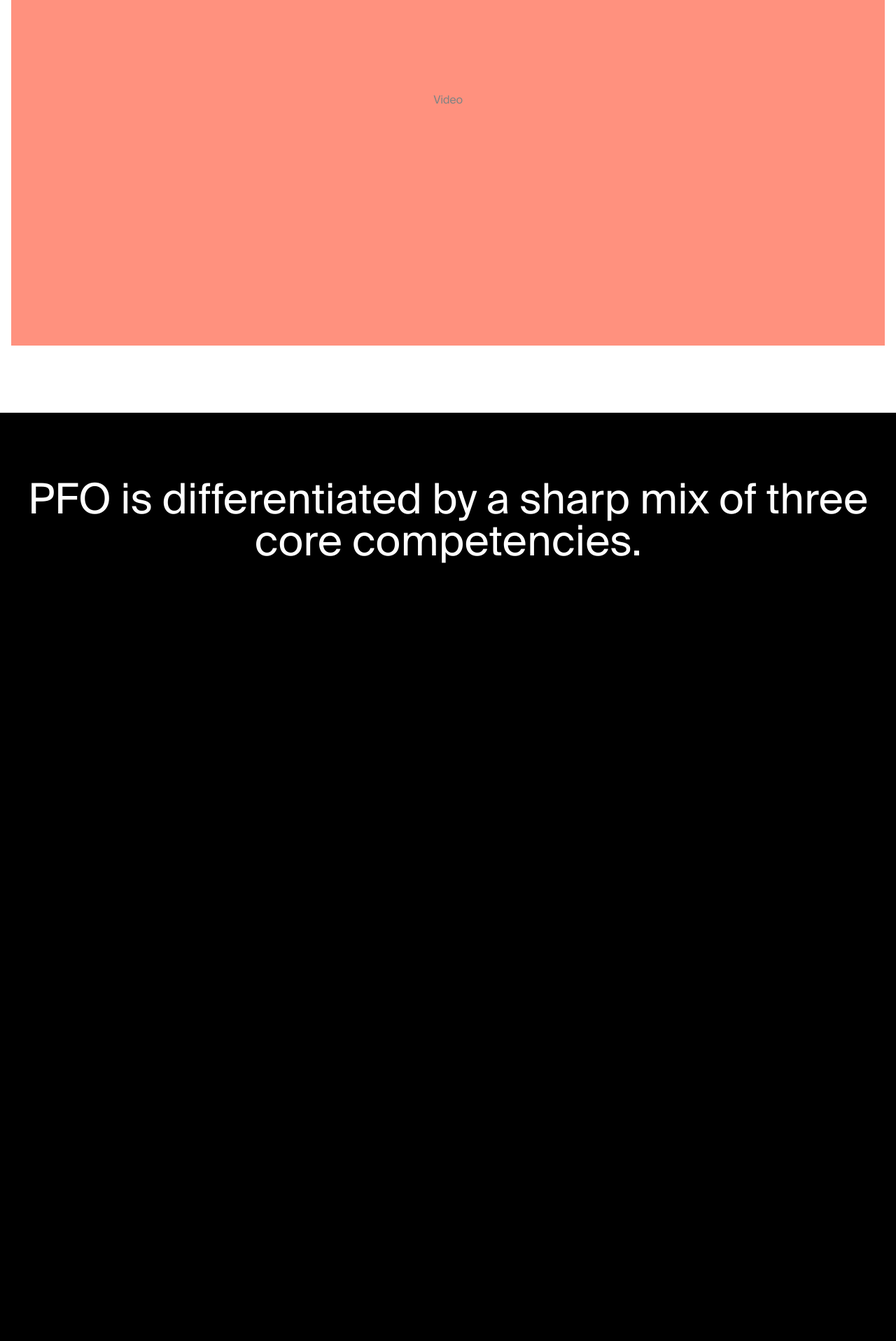
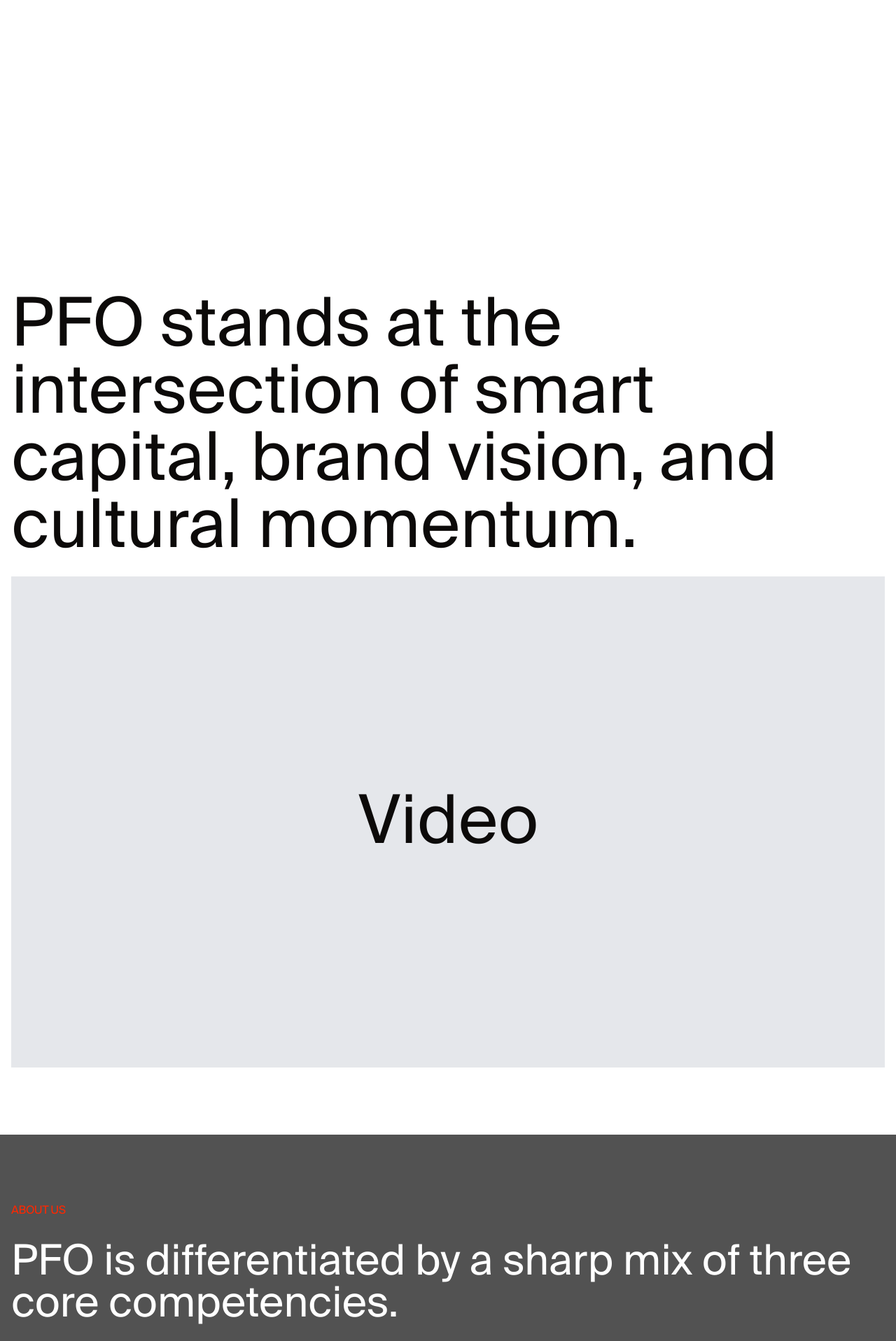
Before and after one commit to leandesigngmbh/panzel-family-office-2, a Next.js app: page / in a window 1280 px wide. Shown: the part 880-2797 px from the top of the page at 70% size. Built offline with nearby package versions, Linux system fonts and the light colour scheme.

Commit message:
modified ui

```diff
--- a/src/app/page.tsx
+++ b/src/app/page.tsx
@@ -3,7 +3,9 @@ import Contact from "@/components/molecules/Contact";
 import CoreCompetencies from "@/components/molecules/CoreCompetencies";
 import Hero from "@/components/molecules/Hero";
 import Intro from "@/components/molecules/Intro";
+import IntroNew from "@/components/molecules/IntroNew";
 import Manifest from "@/components/molecules/Manifest";
+import MissionVisionValues from "@/components/molecules/MissionVisionValues";
 import PinTest from "@/components/molecules/PinTest";
 import Priciples from "@/components/molecules/Priciples";
 import StatsSection from "@/components/molecules/StatsSection";
@@ -13,35 +15,20 @@ import Footer from "@/components/organisms/Footer";
 const Home = () => {
   return (
     <>
-      {/* <NavColorSwitcher id="hero" light={true}>
+      <NavColorSwitcher id="hero" light={true}>
         <Hero />
-      </NavColorSwitcher> */}
+      </NavColorSwitcher>
 
       {/* <PinTest /> */}
 
       <main className="bg-white relative">
-        <section className="py-24 md:px-4 px-2 text-center md:text-8xl text-6xl">
-          PFO stands at the intersection of smart capital, brand vision, and
-          cultural momentum.
-        </section>
+        <IntroNew />
 
-        <section className="py-24 md:px-4 px-2">
-          <div className="aspect-video w-full bg-red flex items-center justify-center animate-pulse">
-            Video
-          </div>
-        </section>
+        <NavColorSwitcher id="test" light={true}>
+          <CoreCompetencies />
 
-        <CoreCompetencies />
-
-        {/* <Intro /> */}
-
-        {/* <PinTest /> */}
-
-        {/* <Priciples /> */}
-
-        {/* <NavColorSwitcher id="manifest" light={true}>
-          <Manifest />
-        </NavColorSwitcher> */}
+          <MissionVisionValues />
+        </NavColorSwitcher>
 
         <StatsSection />
 
--- a/src/components/molecules/CoreCompetencies.tsx
+++ b/src/components/molecules/CoreCompetencies.tsx
@@ -15,17 +15,16 @@ const competencies = [
 
 const CoreCompetencies = () => {
   const wrapperRef = useRef(null);
+  const sectionRef = useRef(null);
   const circlesRef = useRef<(HTMLDivElement | null)[]>([]);
 
   useGSAP(() => {
     const ctx = gsap.context(() => {
-      // Triangle position: top-center, bottom-left, bottom-right
-      // Triangle positions closer together
       gsap.set(circlesRef.current[0], {
         xPercent: -50,
         yPercent: -50,
         x: 0,
-        y: "-12vw", // was -20vw → closer to center
+        y: "-12vw",
         scale: 0,
         opacity: 0,
         position: "absolute",
@@ -36,8 +35,8 @@ const CoreCompetencies = () => {
       gsap.set(circlesRef.current[1], {
         xPercent: -50,
         yPercent: -50,
-        x: "-12vw", // was -17vw
-        y: "8vw", // was 12vw
+        x: "-12vw",
+        y: "8vw",
         scale: 0,
         opacity: 0,
         position: "absolute",
@@ -48,8 +47,8 @@ const CoreCompetencies = () => {
       gsap.set(circlesRef.current[2], {
         xPercent: -50,
         yPercent: -50,
-        x: "12vw", // was 17vw
-        y: "8vw", // was 12vw
+        x: "12vw",
+        y: "8vw",
         scale: 0,
         opacity: 0,
         position: "absolute",
@@ -57,7 +56,6 @@ const CoreCompetencies = () => {
         left: "50%",
       });
 
-      // Timeline animation: triangle ➝ horizontal
       const tl = gsap.timeline({
         scrollTrigger: {
           trigger: wrapperRef.current,
@@ -114,15 +112,43 @@ const CoreCompetencies = () => {
           },
           "<+=0.01"
         );
+      // Background color animation
+      gsap.fromTo(
+        sectionRef.current,
+        { backgroundColor: "#525252" },
+        {
+          backgroundColor: "#000000",
+          scrollTrigger: {
+            trigger: sectionRef.current,
+            start: "top center",
+            end: "bottom top",
+            scrub: true,
+          },
+        }
+      );
     }, wrapperRef);
 
     return () => ctx.revert();
   }, []);
 
   return (
-    <section className="min-h-[200vh] bg-black text-white overflow-hidden">
-      <div className="text-center text-4xl md:text-6xl py-24 px-4">
-        PFO is differentiated by a sharp mix of three core competencies.
+    // let this section turn into black from gray while scrolling
+    <section
+      ref={sectionRef}
+      className="min-h-[200vh] text-white overflow-hidden py-24 px-4"
+    >
+      <div className="flex gap-8 flex-col">
+        <div className="w-full">
+          <h2 className="whitespace-nowrap uppercase text-base text-red">
+            About us
+          </h2>
+        </div>
+
+        <div className="text-4xl md:text-6xl w-full">
+          <h3>
+            PFO is differentiated by a sharp mix of three core competencies.
+          </h3>
+        </div>
       </div>
 
       <div
@@ -133,7 +159,7 @@ const CoreCompetencies = () => {
           <div
             key={i}
             ref={(el) => void (circlesRef.current[i] = el)}
-            className="flex items-center justify-center rounded-full h-[25vw] w-[25vw] shadow-lg bg-red text-white text-sm text-center p-4"
+            className="flex items-center justify-center rounded-full h-[25vw] w-[25vw] shadow-lg bg-white/50 text-white text-sm text-center p-4"
           >
             {label}
           </div>
--- /dev/null
+++ b/src/components/molecules/IntroNew.tsx
@@ -0,0 +1,16 @@
+const IntroNew = () => {
+  return (
+    <section className="py-24 md:px-4 px-2 md:text-8xl text-6xl flex flex-col gap-6">
+      <p>
+        PFO stands at the intersection of smart capital, brand vision, and
+        cultural momentum.
+      </p>
+
+      <div className="aspect-video w-full bg-gray-200 flex items-center justify-center">
+        Video
+      </div>
+    </section>
+  );
+};
+
+export default IntroNew;
--- /dev/null
+++ b/src/components/molecules/MissionVisionValues.tsx
@@ -0,0 +1,58 @@
+type Values = { title: string; p: string };
+
+const MissionVisionValues = () => {
+  const values = [
+    {
+      title: "Kindness, Respect & Integrity",
+      p: "Treat others the way we want to be treated, internally and externally.",
+    },
+    {
+      title: "Driven by Excellence",
+      p: "Seek to operate with the highest standards and deliver differentiated results.",
+    },
+    { title: "Team First", p: "Collaborative approach — together we can win." },
+    { title: "Kindness, Respect & Integrity" },
+    { title: "Kindness, Respect & Integrity" },
+  ];
+
+  return (
+    <section className="py-24 md:px-4 px-2 bg-black text-white">
+      <div className="grid grid-cols-2 max-w-7xl mx-auto border border-current rounded-2xl">
+        <div className="p-24 flex flex-col gap-2 border-e border-current">
+          <h2 className="text-4xl">Mission</h2>
+          <p>
+            Our mission is to deliver differentiated results to our investors by
+            leveraging our complementary experience to support great brands that
+            meet the needs of the modern consumer.
+          </p>
+        </div>
+
+        <div className="p-24 flex flex-col gap-2">
+          <h2 className="text-4xl">Vision</h2>
+          <p>
+            Partnering with high-quality, growing companies focused on consumer
+            products and services, including beauty & personal care; health &
+            wellness; food & beverage; branded apparel, accessories & footwear;
+            hospitality and luxury, among others.
+          </p>
+        </div>
+
+        <div className="col-span-full p-24 flex flex-col gap-8 border-t border-current">
+          <h2 className="text-4xl">Values</h2>
+          <div className="grid grid-cols-3 gap-12">
+            {values.map(({ title, p }, i) => {
+              return (
+                <li key={i} className="flex flex-col gap-2 w-full">
+                  <h3 className="text-2xl">{title}</h3>
+                  <p>{p}</p>
+                </li>
+              );
+            })}
+          </div>
+        </div>
+      </div>
+    </section>
+  );
+};
+
+export default MissionVisionValues;
--- a/src/components/molecules/Team.tsx
+++ b/src/components/molecules/Team.tsx
@@ -69,12 +69,12 @@ const TeamItem: React.FC<TeamMemberProps> = ({
 const Team = () => {
   return (
     <section id="team" className="flex py-24 md:px-4 px-2 w-full">
-      <div className="hidden md:block md:basis-1/3"></div>
+      {/* <div className="hidden md:block md:basis-1/3"></div> */}
 
-      <div className="w-full md:basis-2/3 flex flex-col gap-12">
+      <div className="w-full flex flex-col gap-12">
         <h2 className="whitespace-nowrap uppercase text-base text-red">Team</h2>
 
-        <ul className="w-full grid md:grid-cols-2 gap-9 md:gap-24">
+        <ul className="w-full grid md:grid-cols-3 gap-9 md:gap-24">
           {teamMembers.map((props, i) => {
             return <TeamItem key={i} {...props} />;
           })}
```
